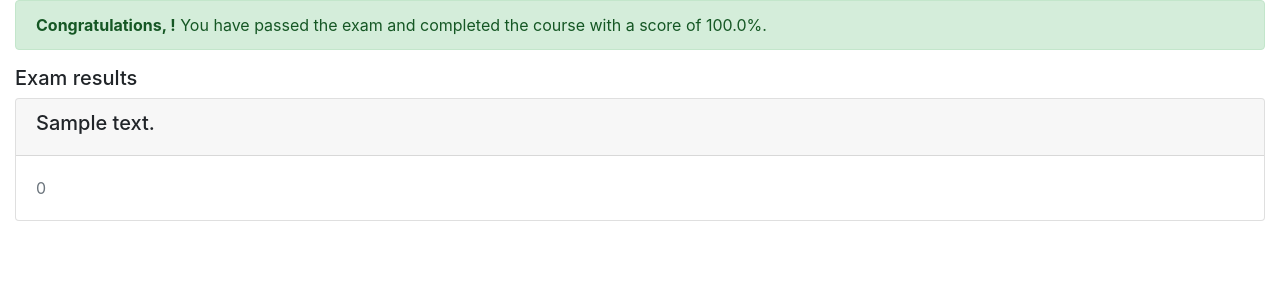
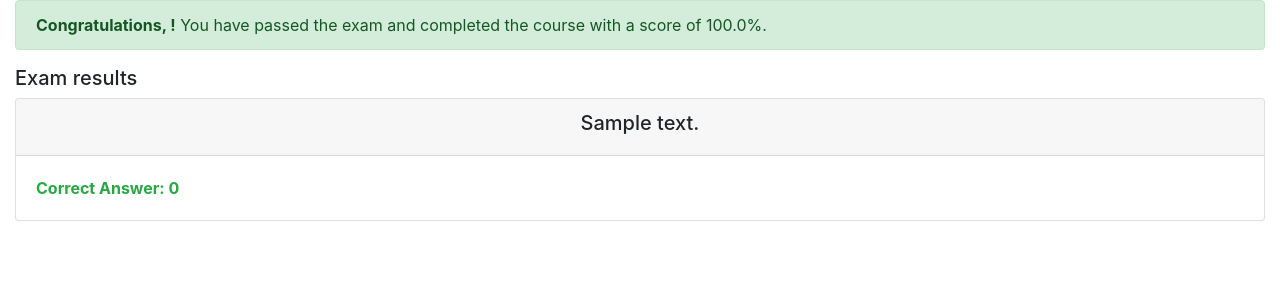
Before and after one commit to RemusRomulus/EDX-IBM-DB0211EN-SQLDB-COURSE, a Django app: page /onlinecourse/course/1/submission/1/result/ in a window 1280 px wide. Shown: the part 56-356 px from the top of the page. Run offline with Django 3.2, Linux system fonts and the light colour scheme; a user stored in the database is signed in; tables that the repository leaves empty hold one stand-in row (values such as "Sample post"); some libraries are stand-ins or nearby versions.

Commit message:
Completed

```diff
--- a/onlinecourse/models.py
+++ b/onlinecourse/models.py
@@ -140,9 +140,11 @@
     question = models.ForeignKey(Question, on_delete=models.CASCADE, related_name='choices')
     choices = models.CharField(max_length=6, choices=CHOICE_OPTIONS, default=NONE)
     is_correct = models.CharField(default=N, max_length=1, choices=ANSWER_OPTIONS)
+    user_selected = models.CharField(default=N, max_length=1, choices=ANSWER_OPTIONS)
 
     def __str__(self):
-        return 'Question-{}: {} ({})'.format(self.question.question_text, self.choices, self.is_correct)
+        return 'Question-{}: {} ({}). Selected: {}'.format(self.question.question_text, self.choices,
+                                                           self.is_correct, self.user_selected)
 
 
 # <HINT> The submission model
--- a/onlinecourse/templates/onlinecourse/exam_result_bootstrap.html
+++ b/onlinecourse/templates/onlinecourse/exam_result_bootstrap.html
@@ -49,13 +49,15 @@
                 <h5 class="">Exam results</h5>
                 {% for question in data %}
                 <div class="card mt-1">
-                    <div class="card-header"><h5>{{ question.question_text }}</h5></div>
+                    <div class="card-header text-center"><h5>{{ question.question_text }}</h5></div>
                     <div class="card-body">
                         {% for choice in question.choices.all %}
-                            {% if choice.choices.is_correct == 'True' %}
-                                <p class="card-text text-success">Correct Answer: {{ choice.choices }}</p>
+                            {% if choice.is_correct == 'Y' and  choice.user_selected == 'Y'%}
+                                <p class="card-text text-success font-weight-bold">Correct Answer: {{ choice.choices }}</p>
+                            {% elif choice.user_selected == 'N' and choice.is_correct == 'Y' %}
+                                <p class="card-text text-warning font-italic">Not Selected: {{ choice.choices }}</p>
                             {% else %}
-                                <p class="card-text text-muted">{{ choice.choices }}</p>
+                                <p class="card-text text-dark">{{ choice.choices }}</p>
                             {% endif %}
                         {% endfor %}
                     </div>
--- a/onlinecourse/views.py
+++ b/onlinecourse/views.py
@@ -135,6 +135,13 @@
         new_submission.choices.add(tmp_choice)
     new_sub_id = new_submission.id
 
+    for choice in Choice.objects.all():
+        print(choice.id)
+        if str(choice.id) in choices:
+            Choice.objects.filter(id=choice.id).update(user_selected=Choice.Y)
+        else:
+            Choice.objects.filter(id=choice.id).update(user_selected=Choice.N)
+        print('Setting user_selected: ', choice)
     # exam_results = str(show_exam_result(request, new_sub_id))
     # print(exam_results)
     # return render(request, exam_results)
```
Also changed, not shown: db.sqlite3.
